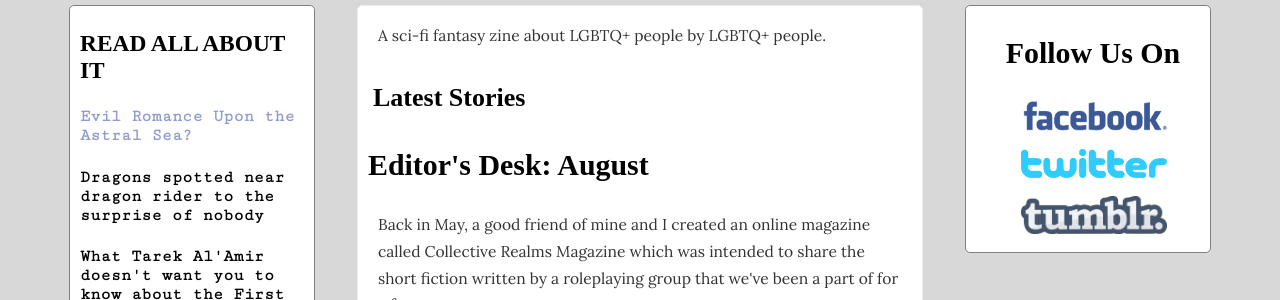
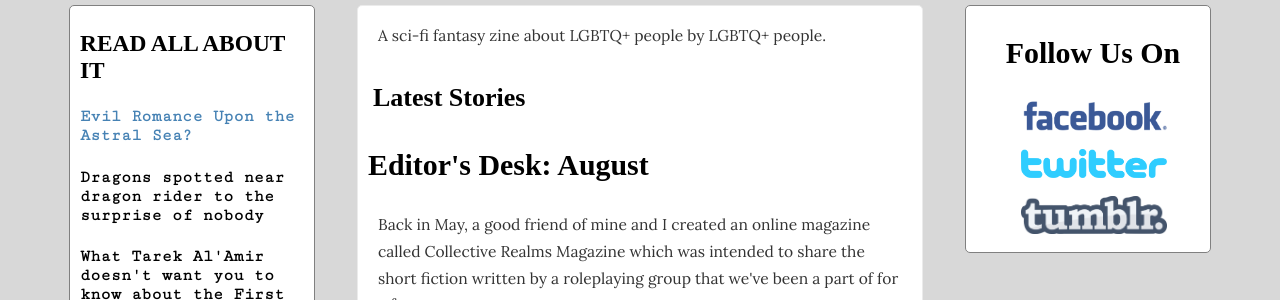
Before and after one commit to lazyadventurerpublishing/prismatica, a Jekyll site: the page built from index.html, in a window 1280 px wide. Shown: the part 249-549 px from the top of the page. Built offline with Jekyll 4.4.1, drawn with Linux system fonts in a browser that asks for light colours; some web fonts are replaced; the list of posts is cut into pages by our own code.

Commit message:
Update main.css

```diff
--- a/css/main.css
+++ b/css/main.css
@@ -13,7 +13,7 @@ body {
 
                     a {
                         text-decoration: none;
-                        color: #929bce;
+                        color: #4682B4;
                     }
                     a:hover {
                         text-decoration: underline;
```
